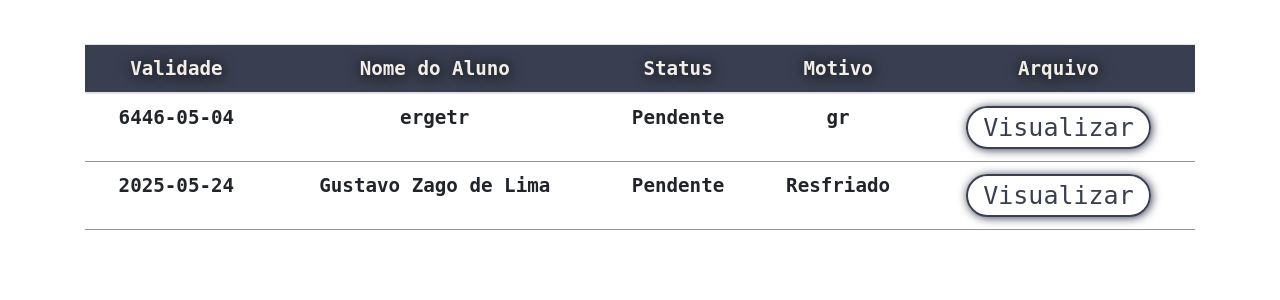
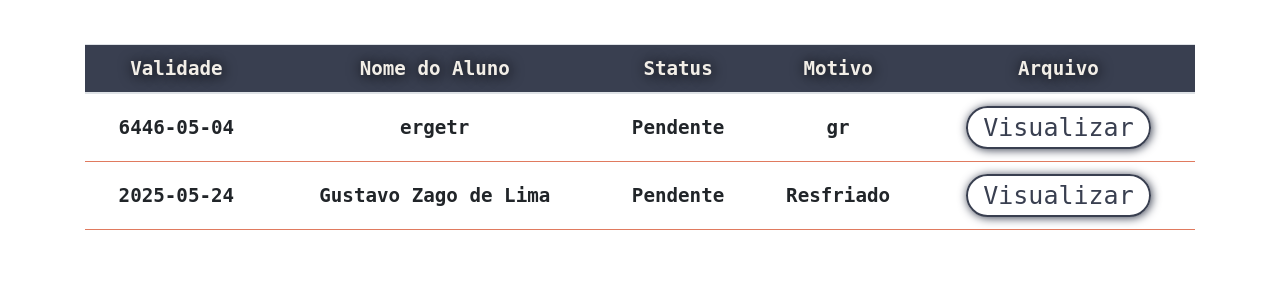
Before and after one commit to Gustavo-Zago/DevForge-Atestados-Scrum, a Flask app: page /gestaoat in a window 1280 px wide. Shown: the part 126-426 px from the top of the page. Run offline with Flask 3, Linux system fonts and the light colour scheme.

Commit message:
fix: vertical-align da tabela

```diff
--- a/src/static/css/espera.css
+++ b/src/static/css/espera.css
@@ -1,6 +1,6 @@
 .table th,
 .table td {
-  vertical-align: middle;
+  vertical-align: middle !important;
   font: normal 900 1.2rem var(--font-principal), monospace;
 }
 th {
```
